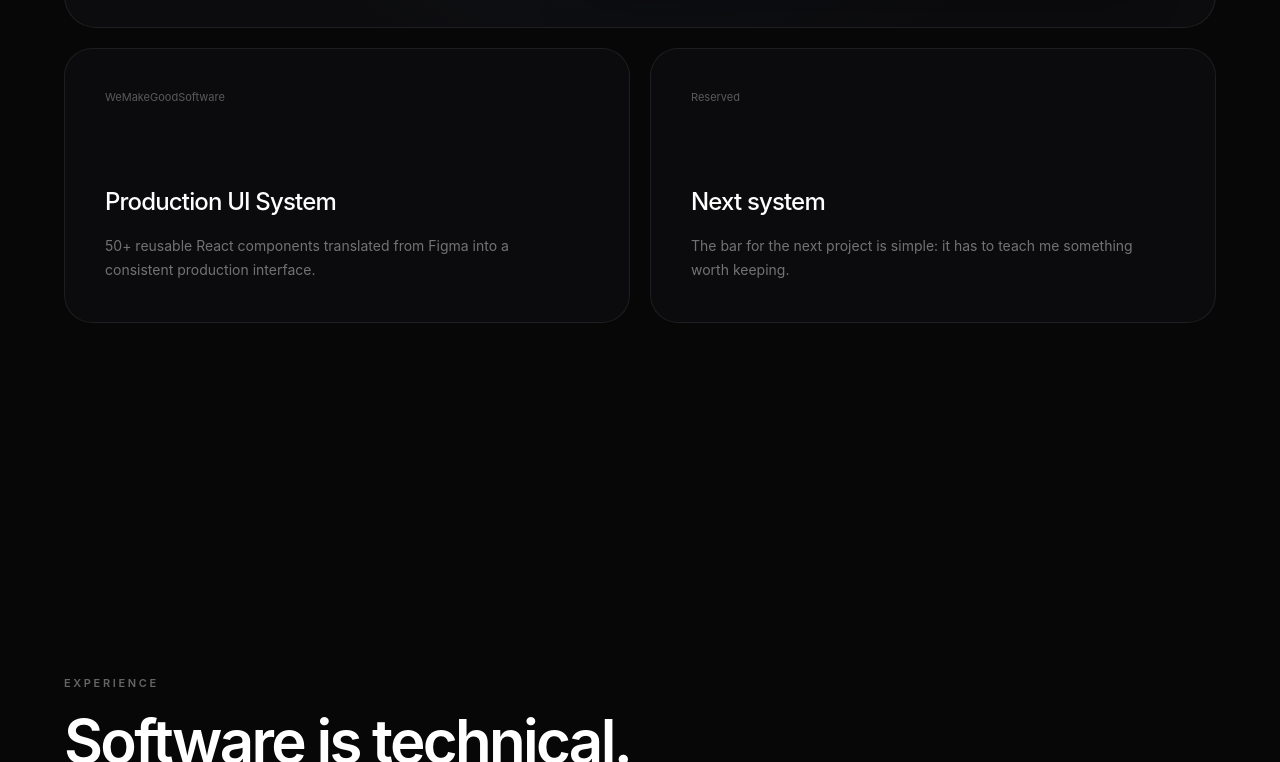
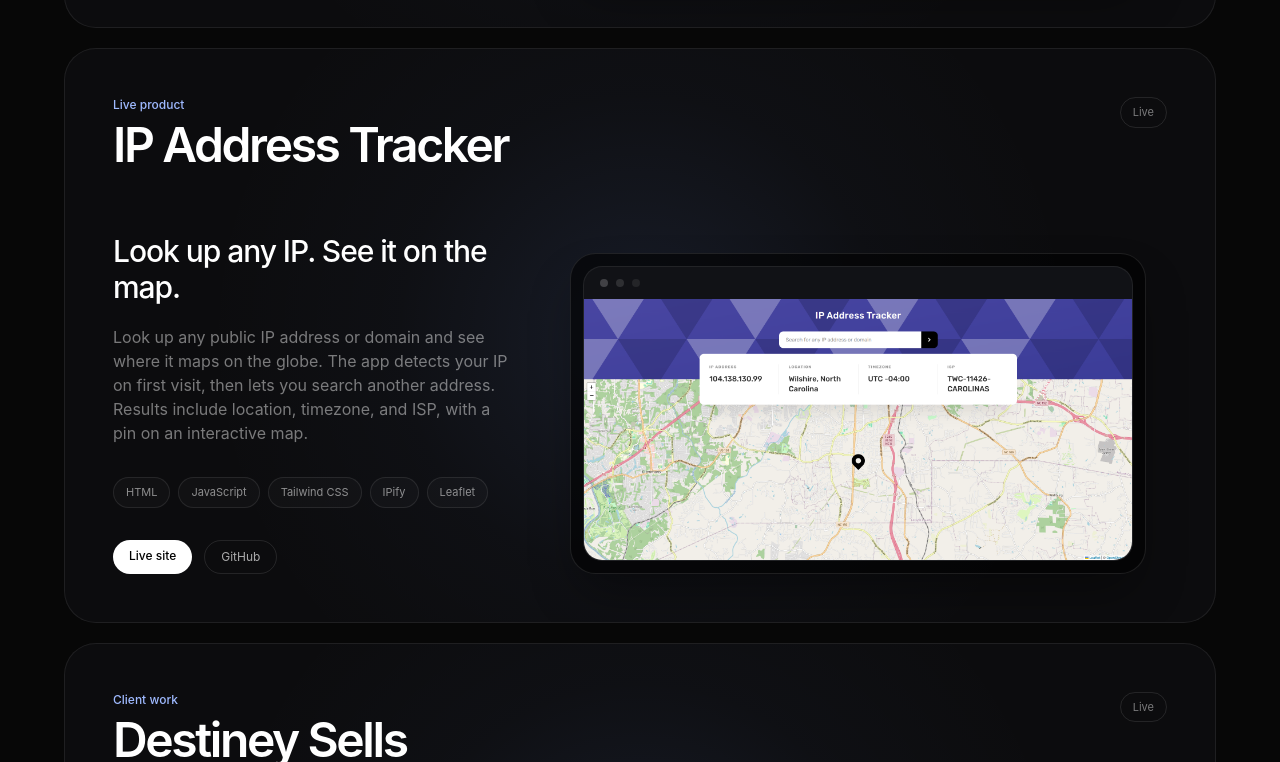
Before and after one commit to RicardoE7/ricardo-edwards, a React (Vite) app: page / in a window 1280 px wide. Shown: the part 2938-3700 px from the top of the page. Built offline with nearby package versions, Linux system fonts and the light colour scheme.

Commit message:
added projects to selected works section

```diff
--- a/src/App.tsx
+++ b/src/App.tsx
@@ -3,7 +3,7 @@ import { Nav } from './components/Nav'
 import { ProjectStage } from './components/ProjectStage'
 import { Reveal } from './components/Reveal'
 import { SectionHeading } from './components/SectionHeading'
-import { education, experiences, toolbox } from './data/content'
+import { education, experiences, projects, toolbox } from './data/content'
 import ricardo from './images/ricardo.png'
 
 function App() {
@@ -112,17 +112,9 @@ function App() {
         <section id="work" className="px-5 py-28 sm:px-8 sm:py-36 lg:px-12 lg:py-44">
           <div className="mx-auto max-w-6xl">
             <Reveal><SectionHeading eyebrow="Selected Work" title="Products, not exercises." copy="The work I care about most starts with a real problem, then earns its complexity one decision at a time." /></Reveal>
-            <Reveal className="mt-16"><ProjectStage /></Reveal>
-            <div className="mt-5 grid gap-5 md:grid-cols-2">
-              {[
-                ['Production UI System', 'WeMakeGoodSoftware', '50+ reusable React components translated from Figma into a consistent production interface.'],
-                ['Next system', 'Reserved', 'The bar for the next project is simple: it has to teach me something worth keeping.'],
-              ].map(([title, label, copy]) => (
-                <Reveal key={title} className="group rounded-[1.75rem] border border-white/[.08] bg-[#0b0b0d] p-8 transition duration-300 hover:-translate-y-1 hover:border-white/[.14] sm:p-10">
-                  <p className="text-[11px] text-white/32">{label}</p>
-                  <h3 className="mt-20 text-2xl font-medium tracking-[-.035em]">{title}</h3>
-                  <p className="mt-4 max-w-md text-sm leading-6 text-white/42">{copy}</p>
-                </Reveal>
+            <div className="mt-16 space-y-5">
+              {projects.map((project) => (
+                <Reveal key={project.title}><ProjectStage project={project} /></Reveal>
               ))}
             </div>
           </div>
--- a/src/components/ProjectStage.tsx
+++ b/src/components/ProjectStage.tsx
@@ -1,40 +1,72 @@
 import { motion } from 'motion/react'
-import omnime from '../images/omnime.png'
+import type { Project } from '../data/content'
 
-export function ProjectStage() {
+export function ProjectStage({ project }: { project: Project }) {
+  const preview = (
+    <motion.div whileHover={{ y: -4 }} transition={{ duration: .35 }} className="relative mx-auto w-full max-w-xl overflow-hidden rounded-[1.6rem] border border-white/[.1] bg-black/60 p-3 shadow-2xl shadow-black/40">
+      <div className="overflow-hidden rounded-[1.2rem] border border-white/[.07] bg-[#111216]">
+        <div className="flex items-center gap-2 px-4 py-3">
+          <span className="size-2 rounded-full bg-white/20"/><span className="size-2 rounded-full bg-white/12"/><span className="size-2 rounded-full bg-white/8"/>
+        </div>
+        <img
+          src={project.image}
+          alt={project.imageAlt}
+          className="w-full object-cover object-top"
+        />
+      </div>
+    </motion.div>
+  )
+
   return (
     <div className="relative min-h-[460px] overflow-hidden rounded-[2rem] border border-white/[.08] bg-[#0c0c0e] p-6 sm:p-9 lg:min-h-[560px] lg:p-12">
       <div className="absolute inset-0 soft-glow opacity-70" />
       <div className="relative z-10 flex h-full flex-col">
         <div className="flex items-start justify-between gap-6">
           <div>
-            <p className="text-xs font-medium text-[#9fbaff]">Featured system</p>
-            <h3 className="mt-2 text-4xl font-semibold tracking-[-.05em] sm:text-5xl">Omnime</h3>
+            <p className="text-xs font-medium text-[#9fbaff]">{project.eyebrow}</p>
+            <h3 className="mt-2 text-4xl font-semibold tracking-[-.05em] sm:text-5xl">{project.title}</h3>
           </div>
-          <span className="rounded-full border border-white/[.1] px-3 py-1.5 text-[11px] text-white/45">In development</span>
+          <span className="rounded-full border border-white/[.1] px-3 py-1.5 text-[11px] text-white/45">{project.status}</span>
         </div>
 
         <div className="mt-16 grid flex-1 items-end gap-10 lg:grid-cols-[.78fr_1.22fr]">
           <div className="max-w-md">
-            <p className="text-2xl font-medium tracking-[-.035em] text-white sm:text-3xl">Discovery should feel personal.</p>
-            <p className="mt-5 text-sm leading-6 text-white/45 sm:text-base">A full-stack AI-powered anime discovery platform that learns from user preferences, ratings, and watch history to deliver personalized recommendations and make finding your next great show effortless.</p>
+            <p className="text-2xl font-medium tracking-[-.035em] text-white sm:text-3xl">{project.headline}</p>
+            <p className="mt-5 text-sm leading-6 text-white/45 sm:text-base">{project.copy}</p>
             <div className="mt-8 flex flex-wrap gap-2 text-[11px] text-white/52">
-              {['React', 'Java', 'Spring Boot', 'MySQL', 'AniList API'].map((item) => <span key={item} className="rounded-full border border-white/[.09] bg-white/[.025] px-3 py-1.5">{item}</span>)}
+              {project.stack.map((item) => <span key={item} className="rounded-full border border-white/[.09] bg-white/[.025] px-3 py-1.5">{item}</span>)}
             </div>
+            {(project.liveUrl || project.githubUrl) && (
+              <div className="mt-8 flex flex-wrap gap-3">
+                {project.liveUrl && (
+                  <a
+                    href={project.liveUrl}
+                    target="_blank"
+                    rel="noreferrer"
+                    className="rounded-full bg-white px-4 py-2 text-xs font-medium text-black transition hover:scale-[.98]"
+                  >
+                    Live site
+                  </a>
+                )}
+                {project.githubUrl && (
+                  <a
+                    href={project.githubUrl}
+                    target="_blank"
+                    rel="noreferrer"
+                    className="rounded-full border border-white/[.1] px-4 py-2 text-xs text-white/65 transition hover:bg-white/[.05] hover:text-white"
+                  >
+                    GitHub
+                  </a>
+                )}
+              </div>
+            )}
           </div>
 
-          <motion.div whileHover={{ y: -4 }} transition={{ duration: .35 }} className="relative mx-auto w-full max-w-xl overflow-hidden rounded-[1.6rem] border border-white/[.1] bg-black/60 p-3 shadow-2xl shadow-black/40">
-            <div className="overflow-hidden rounded-[1.2rem] border border-white/[.07] bg-[#111216]">
-              <div className="flex items-center gap-2 px-4 py-3">
-                <span className="size-2 rounded-full bg-white/20"/><span className="size-2 rounded-full bg-white/12"/><span className="size-2 rounded-full bg-white/8"/>
-              </div>
-              <img
-                src={omnime}
-                alt="Omnime anime discovery interface with recommendations, watchlist, and genre filters"
-                className="w-full object-cover object-top"
-              />
-            </div>
-          </motion.div>
+          {project.liveUrl ? (
+            <a href={project.liveUrl} target="_blank" rel="noreferrer" aria-label={`Open ${project.title} live site`}>
+              {preview}
+            </a>
+          ) : preview}
         </div>
       </div>
     </div>
--- a/src/data/content.ts
+++ b/src/data/content.ts
@@ -1,3 +1,7 @@
+import omnime from '../images/omnime.png'
+import ipTracker from '../images/ip-address-tracker.png'
+import realtorPage from '../images/realtor-page.png'
+
 export type Experience = {
   role: string
   company: string
@@ -44,6 +48,56 @@ export const education = [
   ['Sabio', 'Full-Stack Web Development Bootcamp', 'Oct 2023'],
 ] as const
 
+export type Project = {
+  eyebrow: string
+  title: string
+  status: string
+  headline: string
+  copy: string
+  stack: string[]
+  image: string
+  imageAlt: string
+  liveUrl?: string
+  githubUrl?: string
+}
+
+export const projects: Project[] = [
+  {
+    eyebrow: 'Featured system',
+    title: 'Omnime',
+    status: 'In development',
+    headline: 'Discovery should feel personal.',
+    copy: 'A full-stack AI-powered anime discovery platform that learns from user preferences, ratings, and watch history to deliver personalized recommendations and make finding your next great show effortless.',
+    stack: ['React', 'Java', 'Spring Boot', 'MySQL', 'AniList API'],
+    image: omnime,
+    imageAlt: 'Omnime anime discovery interface with recommendations, watchlist, and genre filters',
+  },
+  {
+    eyebrow: 'Live product',
+    title: 'IP Address Tracker',
+    status: 'Live',
+    headline: 'Look up any IP. See it on the map.',
+    copy: 'Look up any public IP address or domain and see where it maps on the globe. The app detects your IP on first visit, then lets you search another address. Results include location, timezone, and ISP, with a pin on an interactive map.',
+    stack: ['HTML', 'JavaScript', 'Tailwind CSS', 'IPify', 'Leaflet'],
+    image: ipTracker,
+    imageAlt: 'IP Address Tracker showing location, timezone, ISP, and an interactive map pin',
+    liveUrl: 'https://ip-address-tracker-kappa-liart.vercel.app/',
+    githubUrl: 'https://github.com/RicardoE7/ip-address-tracker',
+  },
+  {
+    eyebrow: 'Client work',
+    title: 'Destiney Sells',
+    status: 'Live',
+    headline: 'Luxury real estate deserves a luxury experience.',
+    copy: 'A marketing site for Destiney Stiles, a luxury real estate advisor in the Triad. Built with HTML, CSS, and JavaScript — listings, testimonials, contact, and a refined presentation for buyers and sellers.',
+    stack: ['HTML', 'CSS', 'JavaScript'],
+    image: realtorPage,
+    imageAlt: 'Destiney Stiles realtor homepage with luxury branding, navigation, and hero portrait',
+    liveUrl: 'https://destiney-stiles-realtor-page.vercel.app/',
+    githubUrl: 'https://github.com/RicardoE7/destiney-stiles-realtor-page',
+  },
+]
+
 export const toolbox = [
   ['Languages', ['Java', 'TypeScript', 'JavaScript']],
   ['Frontend', ['React', 'HTML5', 'CSS3', 'Responsive UI']],
```
Also changed, not shown: src/images/ip-address-tracker.png (added), src/images/realtor-page.png (added).
